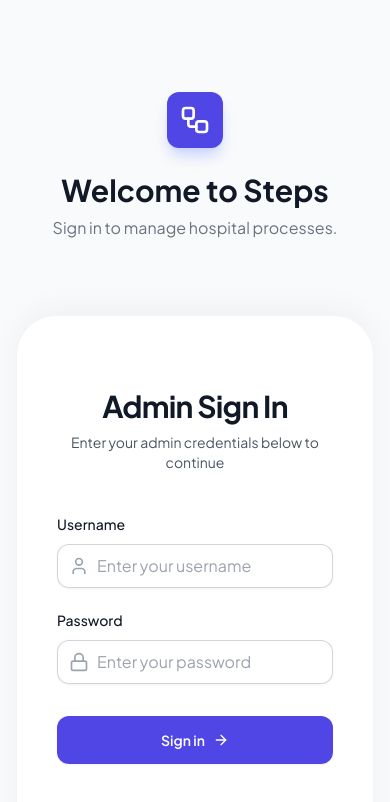
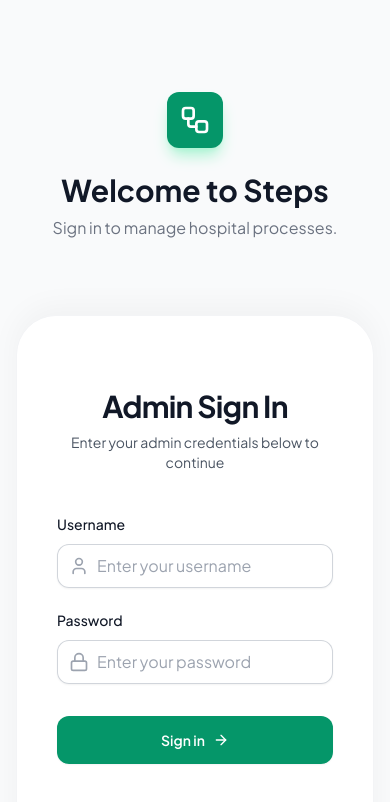
Before and after one commit to bouajilaProg/steps, a React (Vite) app in the folder apps/admin/: page /login in a window 390 px wide. Shown: the top 802 px of the page. Built offline with nearby package versions, Linux system fonts and the light colour scheme.

Commit message:
feat(admin): switch accent to emerald and foreground to gray
Replace red/indigo/lime accent with Tailwind emerald-500 for primary
and ring. Change foreground from near-black to gray-700 across all
tokens. Update login page and ControlBar to use the new palette.

```diff
--- a/apps/admin/src/index.css
+++ b/apps/admin/src/index.css
@@ -5,24 +5,24 @@
 @layer base {
   :root {
     --background: 0 0% 100%;
-    --foreground: 0 0% 3.9%;
+    --foreground: 0 0% 32%;
     --card: 0 0% 100%;
-    --card-foreground: 0 0% 3.9%;
+    --card-foreground: 0 0% 32%;
     --popover: 0 0% 100%;
-    --popover-foreground: 0 0% 3.9%;
-    --primary: 0 72% 51%;
+    --popover-foreground: 0 0% 32%;
+    --primary: 160 84% 39%;
     --primary-foreground: 0 0% 100%;
     --secondary: 0 0% 96.1%;
-    --secondary-foreground: 0 0% 9%;
+    --secondary-foreground: 0 0% 32%;
     --muted: 0 0% 96.1%;
     --muted-foreground: 0 0% 45.1%;
     --accent: 0 0% 96.1%;
-    --accent-foreground: 0 0% 9%;
+    --accent-foreground: 0 0% 32%;
     --destructive: 0 84.2% 60.2%;
     --destructive-foreground: 0 0% 100%;
     --border: 0 0% 89.8%;
     --input: 0 0% 89.8%;
-    --ring: 0 72% 51%;
+    --ring: 160 84% 39%;
     --radius: 0.5rem;
   }
 }
--- a/apps/admin/src/pages/editProcess/components/ControlBar.tsx
+++ b/apps/admin/src/pages/editProcess/components/ControlBar.tsx
@@ -26,16 +26,28 @@ function ControlBar({ processName, onProcessNameChange }: ControlBarProps) {
           />
         </div>
         <div className="flex items-center gap-3 flex-shrink-0">
+          {/* Preview Button */}
           <Button variant="outline" size="default">
-            <Eye className="h-4 w-4" />
+            <Eye className="mr-2 h-4 w-4" />
             Preview
           </Button>
-          <Button variant="outline" size="default" className="text-destructive hover:text-destructive-foreground hover:bg-destructive">
-            <X className="h-4 w-4" />
+
+          {/* Cancel Button (Force Red Hover) */}
+          <Button
+            variant="outline"
+            size="default"
+            className="border-destructive/50 text-destructive hover:!bg-destructive hover:!text-destructive-foreground transition-colors"
+          >
+            <X className="mr-2 h-4 w-4" />
             Cancel
           </Button>
-          <Button size="default">
-            <Save className="h-4 w-4" />
+
+          {/* Save Button */}
+          <Button
+            size="default"
+            className="active:scale-95 transition-all duration-200 shadow-sm"
+          >
+            <Save className="mr-2 h-4 w-4" />
             Save
           </Button>
         </div>
--- a/apps/admin/src/pages/login/components/LoginForm.tsx
+++ b/apps/admin/src/pages/login/components/LoginForm.tsx
@@ -69,7 +69,7 @@ function LoginForm() {
                 name="username"
                 type="text"
                 required
-                className="block w-full rounded-xl border-0 py-2.5 pl-10 px-3 text-gray-900 shadow-sm ring-1 ring-inset ring-gray-300 placeholder:text-gray-400 focus:ring-2 focus:ring-inset focus:ring-indigo-600 sm:text-sm sm:leading-6"
+                className="block w-full rounded-xl border-0 py-2.5 pl-10 px-3 text-gray-900 shadow-sm ring-1 ring-inset ring-gray-300 placeholder:text-gray-400 focus:ring-2 focus:ring-inset focus:ring-emerald-600 sm:text-sm sm:leading-6"
                 placeholder="Enter your username"
               />
             </div>
@@ -87,7 +87,7 @@ function LoginForm() {
                 name="password"
                 type="password"
                 required
-                className="block w-full rounded-xl border-0 py-2.5 pl-10 px-3 text-gray-900 shadow-sm ring-1 ring-inset ring-gray-300 placeholder:text-gray-400 focus:ring-2 focus:ring-inset focus:ring-indigo-600 sm:text-sm sm:leading-6"
+                className="block w-full rounded-xl border-0 py-2.5 pl-10 px-3 text-gray-900 shadow-sm ring-1 ring-inset ring-gray-300 placeholder:text-gray-400 focus:ring-2 focus:ring-inset focus:ring-emerald-600 sm:text-sm sm:leading-6"
                 placeholder="Enter your password"
               />
             </div>
@@ -98,7 +98,7 @@ function LoginForm() {
           <button
             type="submit"
             disabled={loading}
-            className="group relative flex w-full justify-center items-center gap-2 rounded-xl bg-indigo-600 px-3 py-3 text-sm font-semibold leading-6 text-white shadow-sm hover:bg-indigo-500 focus-visible:outline focus-visible:outline-2 focus-visible:outline-offset-2 focus-visible:outline-indigo-600 disabled:opacity-70 transition-all duration-200"
+            className="group relative flex w-full justify-center items-center gap-2 rounded-xl bg-emerald-600 px-3 py-3 text-sm font-semibold leading-6 text-white shadow-sm hover:bg-emerald-500 focus-visible:outline focus-visible:outline-2 focus-visible:outline-offset-2 focus-visible:outline-emerald-600 disabled:opacity-70 transition-all duration-200"
           >
             {loading ? (
               <>
--- a/apps/admin/src/pages/login/loginPage.tsx
+++ b/apps/admin/src/pages/login/loginPage.tsx
@@ -12,8 +12,8 @@ function LoginPage() {
           style={{ backgroundImage: "url('https://images.unsplash.com/photo-1576091160399-112ba8d25d1d?q=80&w=2940&auto=format&fit=crop')" }}
         />
         {/* Indigo overlay for readability and brand color */}
-        <div className="absolute inset-0 bg-indigo-900/85 mix-blend-multiply" />
-        <div className="absolute inset-0 bg-gradient-to-t from-indigo-900/90 via-indigo-900/50 to-transparent" />
+        <div className="absolute inset-0 bg-emerald-900/85 mix-blend-multiply" />
+        <div className="absolute inset-0 bg-gradient-to-t from-emerald-900/90 via-emerald-900/50 to-transparent" />
 
         {/* Top logo area */}
         <div className="relative z-10 flex items-center gap-3">
@@ -27,30 +27,30 @@ function LoginPage() {
         <div className="relative z-10 my-auto">
           <h1 className="text-5xl font-bold mb-6 leading-tight">
             Define healthcare <br />
-            <span className="text-indigo-300">processes visually</span>
+            <span className="text-emerald-300">processes visually</span>
           </h1>
-          <p className="text-lg text-indigo-100 max-w-lg leading-relaxed mb-10">
+          <p className="text-lg text-emerald-100 max-w-lg leading-relaxed mb-10">
             Steps empowers doctors and hospital administrators to design, communicate, and optimize clinical workflows using easy-to-understand visual diagrams.
           </p>
 
           <div className="space-y-4">
-            <div className="flex items-center gap-3 text-indigo-100">
-              <CheckCircle2 className="h-5 w-5 text-indigo-300" />
+            <div className="flex items-center gap-3 text-emerald-100">
+              <CheckCircle2 className="h-5 w-5 text-emerald-300" />
               <span>Map intuitive medical workflows</span>
             </div>
-            <div className="flex items-center gap-3 text-indigo-100">
-              <CheckCircle2 className="h-5 w-5 text-indigo-300" />
+            <div className="flex items-center gap-3 text-emerald-100">
+              <CheckCircle2 className="h-5 w-5 text-emerald-300" />
               <span>Align administration and clinical staff</span>
             </div>
-            <div className="flex items-center gap-3 text-indigo-100">
-              <CheckCircle2 className="h-5 w-5 text-indigo-300" />
+            <div className="flex items-center gap-3 text-emerald-100">
+              <CheckCircle2 className="h-5 w-5 text-emerald-300" />
               <span>Improve hospital operational efficiency</span>
             </div>
           </div>
         </div>
 
         {/* Bottom footer area */}
-        <div className="relative z-10 flex items-center text-sm text-indigo-200">
+        <div className="relative z-10 flex items-center text-sm text-emerald-200">
           <span>© 2026 Steps Healthcare</span>
         </div>
       </div>
@@ -62,7 +62,7 @@ function LoginPage() {
           {/* Mobile visible branding/text (flex-1 pushes it to center available space above form) */}
           <div className="lg:hidden flex-1 flex flex-col justify-center items-center text-center mt-12 mb-8">
             <div className="flex justify-center mb-6">
-              <div className="bg-indigo-600 p-3 rounded-xl shadow-lg shadow-indigo-200">
+              <div className="bg-emerald-600 p-3 rounded-xl shadow-lg shadow-emerald-200">
                 <Workflow className="h-8 w-8 text-white" />
               </div>
             </div>
```
